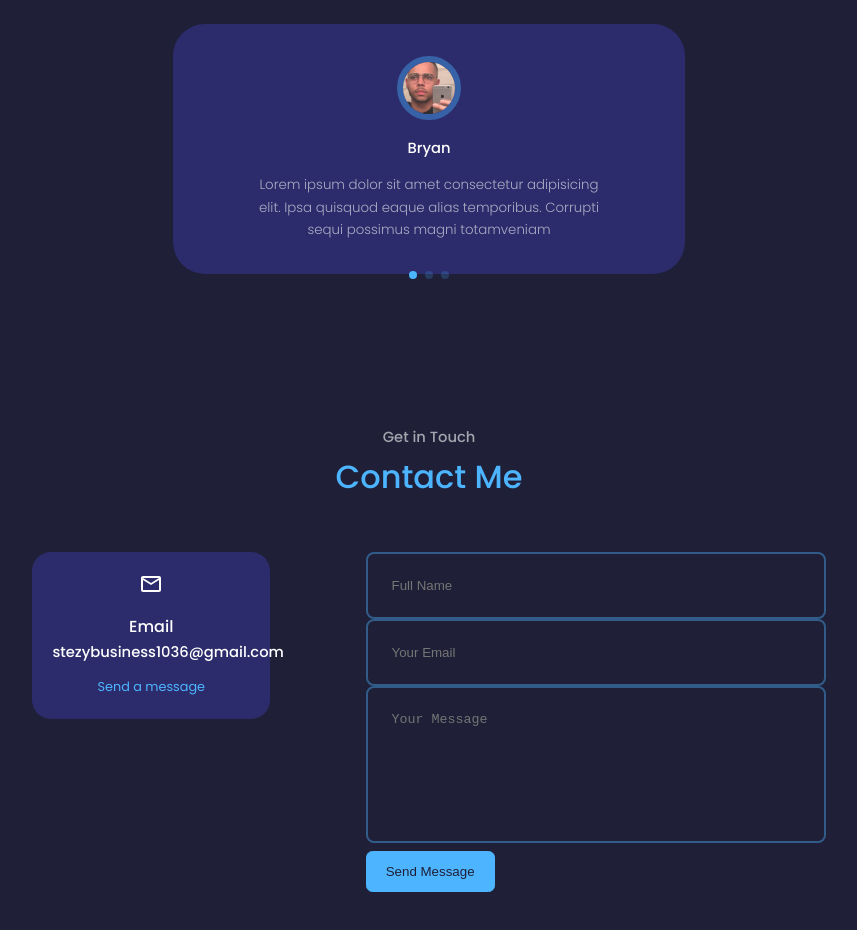
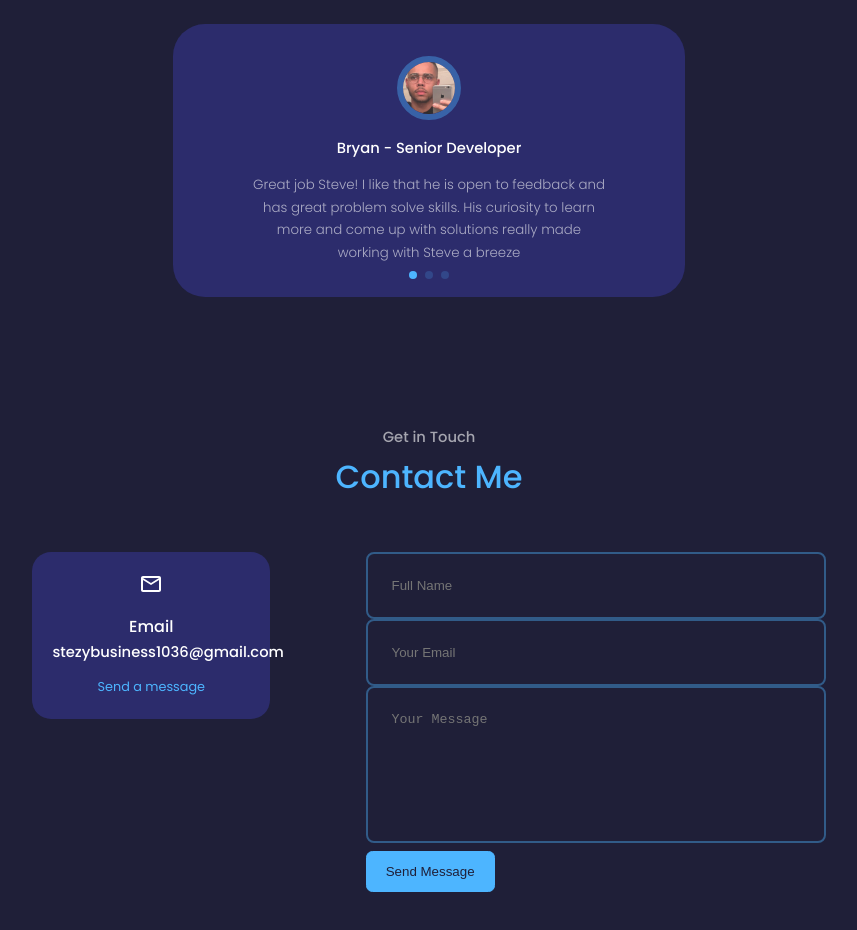
Before and after one commit to stevecoding100/portfolio-website-23, a React (Create React App) app: page / in a window 1280 px wide. Shown: the part 5420-6350 px from the top of the page, without its empty margins (211-1068 px from the left). Built offline with nearby package versions, Linux system fonts and the light colour scheme; a web font is replaced by a local one.

Commit message:
Added Bryan review

```diff
--- a/src/components/testimonial/Testimonial.jsx
+++ b/src/components/testimonial/Testimonial.jsx
@@ -16,21 +16,21 @@ import "swiper/css/pagination";
 const data = [
   {
     avatar: AVTR1,
-    name: "Bryan",
+    name: "Bryan - Senior Developer",
     review:
-      "Lorem ipsum dolor sit amet consectetur adipisicing elit. Ipsa quisquod eaque alias temporibus. Corrupti sequi possimus magni totamveniam",
+      "Great job Steve! I like that he is open to feedback and has great problem solve skills. His curiosity to learn more and come up with solutions really made working with Steve a breeze",
   },
   {
     avatar: AVTR2,
-    name: "Lorena",
+    name: "Lorena - Marketing Specialist",
     review:
       "Have such great talents when it comes to designing and thinking outside the box. Very punctual with assignments assigned overall I had such great experience",
   },
   {
     avatar: AVTR3,
-    name: "Nicole",
+    name: "Nicole - Photographer",
     review:
-      "I really enjoyed working with Steve. He helped me with my college photography porfolio website and some graphic design work. I like his problem solve skills and creativity.",
+      "I enjoyed working with Steve. He helped me with my college photography porfolio website and some graphic design work. I like his problem solve skills and creativity.",
   },
 ];
 
```
Also changed, not shown: 1 other file (tests, documents, lock files or other folders).
